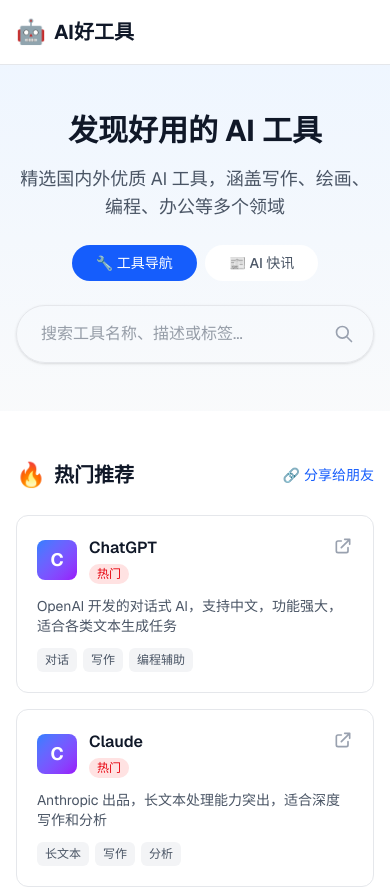
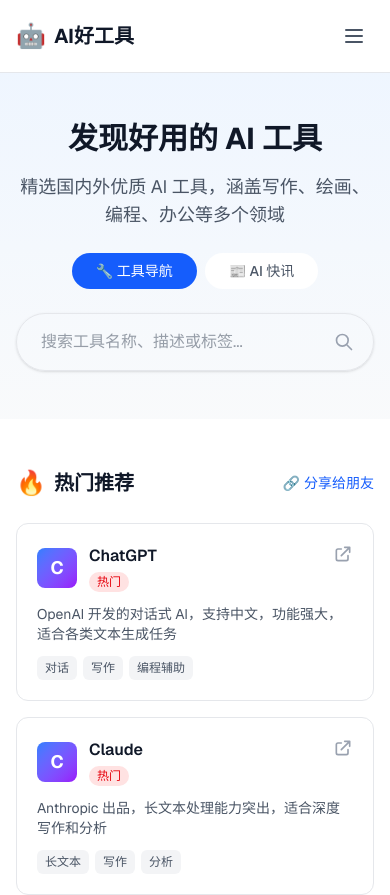
Before and after one commit to yangchong1314/aihao123, a Next.js app: page / in a window 390 px wide. Shown: the top 895 px of the page. Built offline with nearby package versions, Linux system fonts and the light colour scheme.

Commit message:
Add mobile navigation and social share components

```diff
--- a/src/app/page.tsx
+++ b/src/app/page.tsx
@@ -3,6 +3,8 @@
 import { useState, useMemo } from "react";
 import { tools, categories, Tool } from "@/data/tools";
 import { news, newsCategories, NewsItem } from "@/data/news";
+import MobileNav from "@/components/MobileNav";
+import SocialShare from "@/components/SocialShare";
 
 export default function Home() {
   const [activeCategory, setActiveCategory] = useState("all");
@@ -103,6 +105,7 @@
               <span>🔗</span> 分享
             </button>
           </nav>
+          <MobileNav />
         </div>
       </header>
 
--- /dev/null
+++ b/src/components/MobileNav.tsx
@@ -0,0 +1,66 @@
+"use client";
+
+import { useState } from "react";
+
+export default function MobileNav() {
+  const [isOpen, setIsOpen] = useState(false);
+
+  const navItems = [
+    { href: "/aihao123/", label: "首页" },
+    { href: "/aihao123/skills/", label: "Skills" },
+    { href: "/aihao123/mcp/", label: "MCP" },
+    { href: "/aihao123/submit/", label: "推荐" },
+  ];
+
+  return (
+    <div className="sm:hidden">
+      {/* Hamburger Button */}
+      <button
+        onClick={() => setIsOpen(!isOpen)}
+        className="p-2 text-gray-600 hover:text-gray-900"
+        aria-label="Toggle menu"
+      >
+        <svg
+          className="w-6 h-6"
+          fill="none"
+          stroke="currentColor"
+          viewBox="0 0 24 24"
+        >
+          {isOpen ? (
+            <path
+              strokeLinecap="round"
+              strokeLinejoin="round"
+              strokeWidth={2}
+              d="M6 18L18 6M6 6l12 12"
+            />
+          ) : (
+            <path
+              strokeLinecap="round"
+              strokeLinejoin="round"
+              strokeWidth={2}
+              d="M4 6h16M4 12h16M4 18h16"
+            />
+          )}
+        </svg>
+      </button>
+
+      {/* Mobile Menu */}
+      {isOpen && (
+        <div className="absolute top-full left-0 right-0 bg-white border-b border-gray-200 shadow-lg">
+          <nav className="flex flex-col px-4 py-2">
+            {navItems.map((item) => (
+              <a
+                key={item.href}
+                href={item.href}
+                className="py-3 text-gray-600 hover:text-blue-600 border-b border-gray-100 last:border-0"
+                onClick={() => setIsOpen(false)}
+              >
+                {item.label}
+              </a>
+            ))}
+          </nav>
+        </div>
+      )}
+    </div>
+  );
+}
--- /dev/null
+++ b/src/components/SocialShare.tsx
@@ -0,0 +1,61 @@
+"use client";
+
+interface SocialShareProps {
+  title: string;
+  description: string;
+  url: string;
+}
+
+export default function SocialShare({ title, description, url }: SocialShareProps) {
+  const shareToWeibo = () => {
+    const shareUrl = `https://service.weibo.com/share/share.php?title=${encodeURIComponent(
+      title + " - " + description
+    )}&url=${encodeURIComponent(url)}`;
+    window.open(shareUrl, "_blank");
+  };
+
+  const shareToTwitter = () => {
+    const shareUrl = `https://twitter.com/intent/tweet?text=${encodeURIComponent(
+      title
+    )}&url=${encodeURIComponent(url)}`;
+    window.open(shareUrl, "_blank");
+  };
+
+  const copyLink = () => {
+    navigator.clipboard.writeText(url);
+    alert("链接已复制到剪贴板！");
+  };
+
+  return (
+    <div className="flex items-center gap-2">
+      <span className="text-sm text-gray-500">分享到：</span>
+      <button
+        onClick={shareToWeibo}
+        className="p-2 bg-red-500 text-white rounded-full hover:bg-red-600 transition-colors"
+        title="分享到微博"
+      >
+        <svg className="w-4 h-4" fill="currentColor" viewBox="0 0 24 24">
+          <path d="M10.098 20.323c-3.977.391-7.414-1.406-7.672-4.02-.259-2.609 2.759-5.047 6.74-5.441 3.979-.394 7.413 1.404 7.671 4.018.259 2.6-2.759 5.049-6.739 5.443zM9.05 17.219c-.384.616-1.208.884-1.829.602-.612-.279-.793-.991-.406-1.593.379-.595 1.176-.861 1.793-.601.622.263.82.972.442 1.592zm1.27-1.627c-.141.237-.449.353-.689.253-.236-.09-.313-.361-.177-.586.138-.227.436-.346.672-.24.239.09.315.36.194.573zm.176-2.719c-1.893-.493-4.033.45-4.82 2.127-.788 1.674-.108 3.473 1.693 4.043 1.836.58 4.041-.448 4.848-2.116.807-1.659.133-3.441-1.721-4.054z" />
+        </svg>
+      </button>
+      <button
+        onClick={shareToTwitter}
+        className="p-2 bg-blue-500 text-white rounded-full hover:bg-blue-600 transition-colors"
+        title="分享到 Twitter"
+      >
+        <svg className="w-4 h-4" fill="currentColor" viewBox="0 0 24 24">
+          <path d="M23.953 4.57a10 10 0 01-2.825.775 4.958 4.958 0 002.163-2.723c-.951.555-2.005.959-3.127 1.184a4.92 4.92 0 00-8.384 4.482C7.69 8.095 4.067 6.13 1.64 3.162a4.822 4.822 0 00-.666 2.475c0 1.71.87 3.213 2.188 4.096a4.904 4.904 0 01-2.228-.616v.06a4.923 4.923 0 003.946 4.827 4.996 4.996 0 01-2.212.085 4.936 4.936 0 004.604 3.417 9.867 9.867 0 01-6.102 2.105c-.39 0-.779-.023-1.17-.067a13.995 13.995 0 007.557 2.209c9.053 0 13.998-7.496 13.998-13.985 0-.21 0-.42-.015-.63A9.935 9.935 0 0024 4.59z" />
+        </svg>
+      </button>
+      <button
+        onClick={copyLink}
+        className="p-2 bg-gray-500 text-white rounded-full hover:bg-gray-600 transition-colors"
+        title="复制链接"
+      >
+        <svg className="w-4 h-4" fill="none" stroke="currentColor" viewBox="0 0 24 24">
+          <path strokeLinecap="round" strokeLinejoin="round" strokeWidth={2} d="M8 16H6a2 2 0 01-2-2V6a2 2 0 012-2h8a2 2 0 012 2v2m-6 12h8a2 2 0 002-2v-8a2 2 0 00-2-2h-8a2 2 0 00-2 2v8a2 2 0 002 2z" />
+        </svg>
+      </button>
+    </div>
+  );
+}
```
Also changed, not shown: 41 other files (tests, documents, lock files or other folders).
